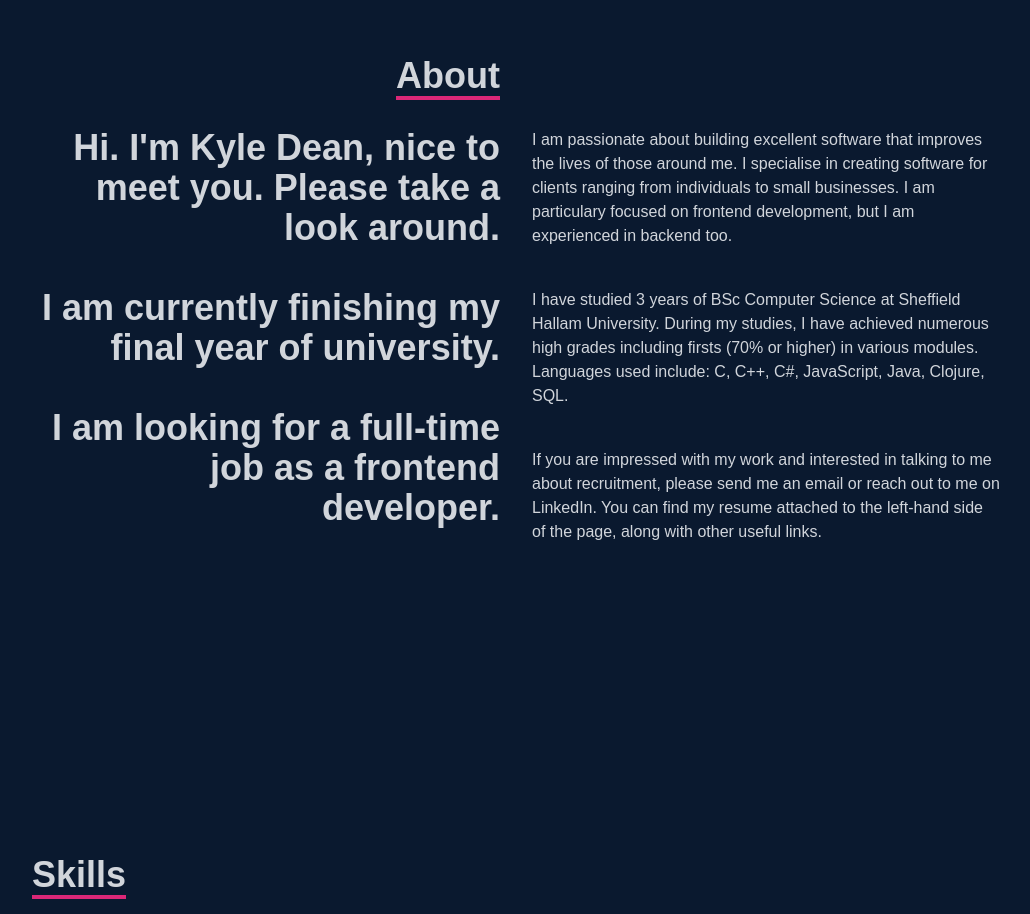
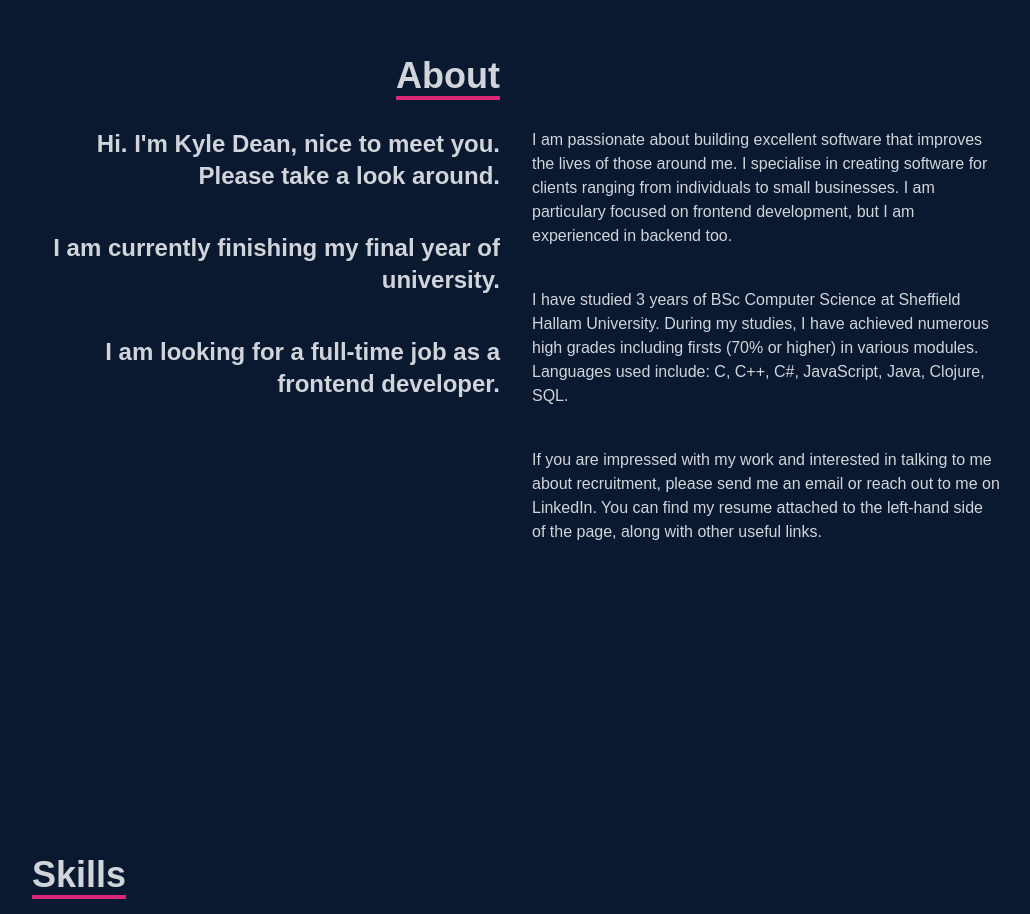
Before and after one commit to kdeano/portfolio-react, a React (Create React App) app: page / in a window 1280 px wide. Shown: the part 900-1814 px from the top of the page, without its empty margins (124-1154 px from the left). Built offline with nearby package versions, Linux system fonts and the light colour scheme.

Commit message:
Fixed about section on mobile

```diff
--- a/package.json
+++ b/package.json
@@ -1,4 +1,5 @@
 {
+  "homepage": "https://kdeano.github.io/portfolio-react",
   "name": "portfolio-purple-react-tailwind",
   "version": "0.1.0",
   "private": true,
@@ -17,6 +18,8 @@
     "web-vitals": "^2.1.4"
   },
   "scripts": {
+    "predeploy": "npm run build",
+    "deploy": "gh-pages -d build",
     "start": "react-scripts start",
     "build": "react-scripts build",
     "test": "react-scripts test",
@@ -39,5 +42,8 @@
       "last 1 firefox version",
       "last 1 safari version"
     ]
+  },
+  "devDependencies": {
+    "gh-pages": "^3.2.3"
   }
 }
--- a/src/components/About.jsx
+++ b/src/components/About.jsx
@@ -1,6 +1,4 @@
 import React from 'react'
-
-import { Profile } from '../assets'
 
 const About = () => {
   return (
@@ -12,8 +10,8 @@ const About = () => {
           </div>
 
           </div>
-          <div className="max-w-[1000px] w-full grid sm:grid-cols-2 gap-8 px-4">
-            <div className="sm:text-right text-4xl font-bold">
+          <div className="max-w-[1000px] w-full grid sm:grid-cols-2 gap-8 px-4 mx-auto">
+            <div className="sm:text-right sm:text-2xl font-bold">
               <p className="pb-10">Hi. I'm Kyle Dean, nice to meet you. Please take a look around.</p>
               <p className="pb-10">I am currently finishing my final year of university.</p>
               <p>I am looking for a full-time job as a frontend developer.</p>
```
Also changed, not shown: 1 other file (tests, documents, lock files or other folders).
